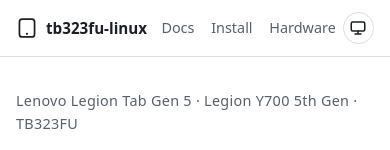
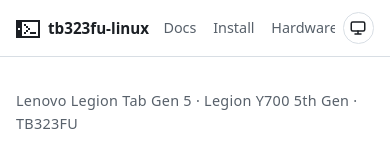
Before and after one commit to joonhoekim/tb323fu-linux, a Next.js app in the folder site/: page / in a window 390 px wide. Shown: the top 150 px of the page. Built offline with nearby package versions, Linux system fonts and the light colour scheme.

Commit message:
site: pixel logo, a landscape tablet with the camera in the left bezel and a prompt on the screen

```diff
--- a/site/components/SiteHeader.tsx
+++ b/site/components/SiteHeader.tsx
@@ -8,9 +8,8 @@
     <header className="site-header">
       <div className="site-header-inner">
         <Link href="/" className="brand">
-          <svg aria-hidden="true" viewBox="0 0 32 32" width="22" height="22">
-            <rect x="5" y="3" width="22" height="26" rx="4" fill="none" stroke="currentColor" strokeWidth="2.5" />
-            <circle cx="16" cy="24.5" r="1.6" fill="currentColor" />
+          <svg aria-hidden="true" viewBox="0 0 12 12" width="24" height="24" shapeRendering="crispEdges">
+            <path fill="currentColor" d="M0 2h12v1h-12zM0 3h3v1h-3zM11 3h1v1h-1zM0 4h3v1h-3zM4 4h1v1h-1zM11 4h1v1h-1zM0 5h3v1h-3zM5 5h1v1h-1zM11 5h1v1h-1zM0 6h1v1h-1zM2 6h1v1h-1zM6 6h1v1h-1zM11 6h1v1h-1zM0 7h3v1h-3zM5 7h1v1h-1zM11 7h1v1h-1zM0 8h3v1h-3zM4 8h1v1h-1zM7 8h3v1h-3zM11 8h1v1h-1zM0 9h3v1h-3zM11 9h1v1h-1zM0 10h12v1h-12z" />
           </svg>
           <span>{SITE_NAME}</span>
         </Link>
```
Also changed, not shown: site/app/icon.svg.
